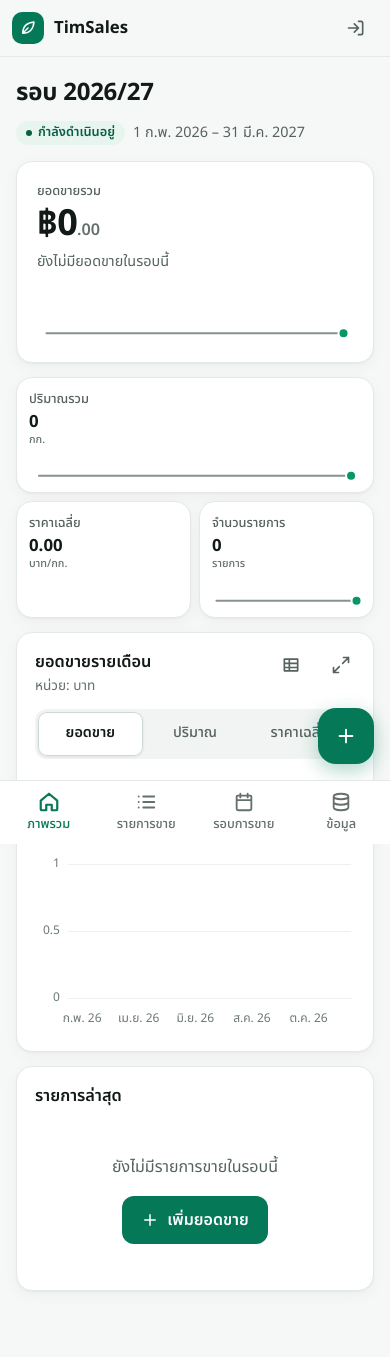
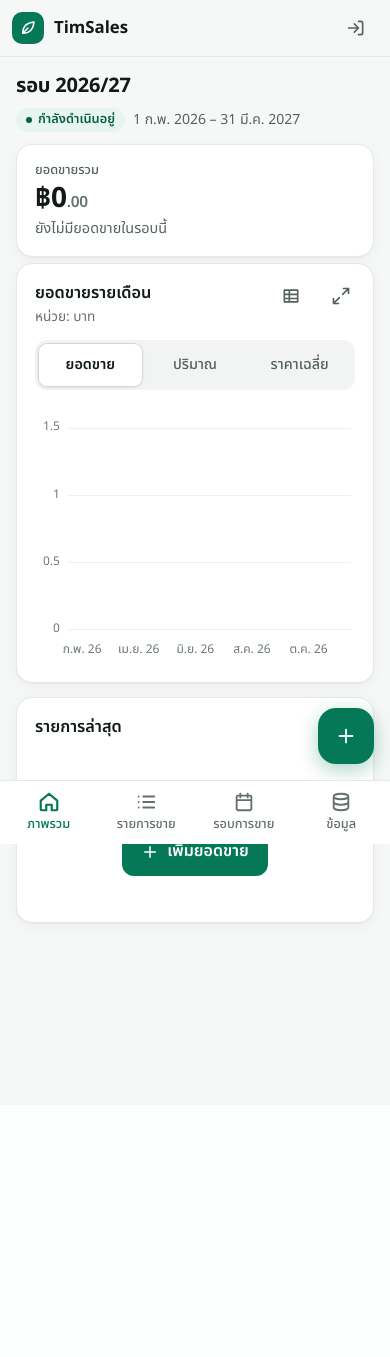
Before and after one commit to samrids/TimSales6, a PHP site: page / in a window 390 px wide. Shown: the top 1357 px of the page. After the commit the page ends 925 px from the top, so only its background shows below. Run offline with PHP 8.4, Linux system fonts and the light colour scheme; the visitor is signed in with stand-in values (Sample User, id 1).

Commit message:
Web: declutter the dashboard
- Season links double as the title (no repeated "รอบ 2026/27" heading);
  status chip and date range in one small line below
- Headline card + three stat tiles → one summary card:
  total, then kg · average price · count
- Drop the four sparklines: they repeated the monthly chart right below.
  sparkline() and its CSS/token removed as unused

Co-Authored-By: Claude Opus 5.5 <noreply@anthropic.com>

```diff
--- a/web/app/icons.php
+++ b/web/app/icons.php
@@ -1,6 +1,6 @@
 <?php
 // ============================================================
-// icons.php — inline SVG line icons and KPI sparklines (no icon font,
+// icons.php — inline SVG line icons (no icon font,
 // no extra requests). Icons use currentColor, so they follow the text.
 // ============================================================
 
@@ -33,50 +33,3 @@ function icon($name, $size = 20) {
         . ' stroke="currentColor" stroke-width="2" stroke-linecap="round" stroke-linejoin="round" aria-hidden="true">'
         . '<path d="' . $d . '"/></svg>';
 }
-
-/**
- * Small trend line for a stat tile: past months in the muted tone, the
- * latest month as an accent dot. Nulls (no sales that month) are skipped.
- * $zeroBase anchors magnitudes at 0 (revenue, kg, count); rates such as
- * price use their own min so small changes stay visible.
- * The SVG stretches to its box (preserveAspectRatio none); strokes and the
- * dot use non-scaling strokes, so lines stay 2px and the dot stays round.
- * Returns '' when there are fewer than two points to draw.
- */
-function sparkline($values, $zeroBase = true) {
-    $pts = array();
-    foreach (array_values($values) as $i => $v) {
-        if ($v !== null) {
-            $pts[] = array($i, (float)$v);
-        }
-    }
-    $n = count($values);
-    if (count($pts) < 2 || $n < 2) {
-        return '';
-    }
-    $w = 100.0;
-    $h = 32.0;
-    $padX = 3.0;
-    $padY = 5.0;
-    $min = $pts[0][1];
-    $max = $pts[0][1];
-    foreach ($pts as $p) {
-        $min = min($min, $p[1]);
-        $max = max($max, $p[1]);
-    }
-    if ($zeroBase) {
-        $min = min($min, 0.0);
-    }
-    $span = $max - $min > 0 ? $max - $min : 1.0;
-    $coords = array();
-    foreach ($pts as $p) {
-        $x = $padX + ($w - 2 * $padX) * $p[0] / ($n - 1);
-        $y = $h - $padY - ($h - 2 * $padY) * ($p[1] - $min) / $span;
-        $coords[] = round($x, 2) . ',' . round($y, 2);
-    }
-    $last = explode(',', end($coords));
-    $dot = 'M' . $last[0] . ' ' . $last[1] . 'h0'; // zero-length path + round cap = a dot that never stretches
-    return '<svg class="spark" viewBox="0 0 100 32" preserveAspectRatio="none" aria-hidden="true">'
-        . '<polyline points="' . implode(' ', $coords) . '" fill="none"/>'
-        . '<path class="spark-ring" d="' . $dot . '"/><path class="spark-dot" d="' . $dot . '"/></svg>';
-}
--- a/web/assets/css/style.css
+++ b/web/assets/css/style.css
@@ -40,7 +40,6 @@
   /* chart — validated: series vs surface (dataviz validate_palette.js) */
   --series: #059669;
   --series-soft: rgba(5, 150, 105, .10);
-  --spark: #86928C;
   --grid: #EDF1EF;
   --axis: #6B7873;
   --radius: 16px;
@@ -76,7 +75,6 @@
     --info-soft: #14243A;
     --series: #12A574;
     --series-soft: rgba(18, 165, 116, .14);
-    --spark: #5E6E68;
     --grid: #212B28;
     --axis: #93A39C;
     --shadow: none;
@@ -189,7 +187,7 @@ small { font-size: .8em; }
   font-weight: 500; font-size: .95rem; white-space: nowrap; font-variant-numeric: tabular-nums;
 }
 .season-tabs a[aria-current="page"] { background: var(--brand-soft); border-color: var(--brand); color: var(--brand-ink); font-weight: 600; }
-.season-meta { display: flex; align-items: center; gap: 8px; flex-wrap: wrap; margin: 0; color: var(--text-2); font-size: .9rem; width: 100%; }
+.season-meta { display: flex; align-items: center; gap: 8px; flex-wrap: wrap; margin: -4px 0 12px; color: var(--text-2); font-size: .875rem; }
 
 .chip { display: inline-flex; align-items: center; gap: 6px; padding: 2px 10px; border-radius: 999px; font-size: .8rem; font-weight: 600; white-space: nowrap; }
 .chip::before { content: ""; width: 6px; height: 6px; border-radius: 50%; background: currentColor; }
@@ -197,14 +195,8 @@ small { font-size: .8em; }
 .chip-ended { background: var(--surface-2); color: var(--text-2); }
 .chip-upcoming { background: var(--info-soft); color: var(--info); }
 
-/* ---------- Hero + stat tiles ---------- */
+/* ---------- Stat tiles ---------- */
 .stat-label { color: var(--text-2); font-size: .85rem; font-weight: 500; }
-.hero { display: grid; gap: 12px; padding: 20px; }
-.hero-value { font-size: clamp(2.25rem, 9vw, 3.25rem); font-weight: 700; letter-spacing: -.02em; line-height: 1.15; margin-top: 2px; }
-.hero-value small { font-size: .45em; font-weight: 600; color: var(--text-3); letter-spacing: 0; }
-.hero-sub { margin: 6px 0 0; color: var(--text-2); font-size: .9rem; }
-.hero-sub strong { color: var(--text); font-weight: 600; }
-.hero-spark .spark { width: 100%; height: 56px; }
 
 .stats { display: grid; grid-template-columns: repeat(3, 1fr); gap: 10px; margin-bottom: 14px; }
 .stats .card { margin-bottom: 0; }
@@ -212,12 +204,6 @@ small { font-size: .8em; }
 .stat { padding: 14px; min-width: 0; }
 .stat-value { font-size: 1.2rem; font-weight: 700; margin-top: 2px; line-height: 1.25; font-variant-numeric: tabular-nums; }
 .stat-value small { font-size: .65em; font-weight: 500; color: var(--text-3); }
-.stat .spark { width: 100%; height: 28px; margin-top: 10px; }
-.spark { display: block; overflow: visible; }
-.spark polyline, .spark path { vector-effect: non-scaling-stroke; stroke-linecap: round; stroke-linejoin: round; }
-.spark polyline { stroke: var(--spark); stroke-width: 2; }
-.spark .spark-ring { stroke: var(--surface); stroke-width: 12; }
-.spark .spark-dot { stroke: var(--series); stroke-width: 8; }
 
 /* ---------- Chart card ---------- */
 .segmented {
@@ -446,7 +432,6 @@ input:focus, select.input:focus { outline: 2px solid var(--brand); outline-offse
   .stat-label { font-size: .8rem; }
   .stat-value { font-size: 1.05rem; }
   .stat-value small { display: block; }
-  .stat .spark { margin-top: 6px; }
   /* 3 tiles: first spans the row so long totals fit on one line */
   .stats:not(.stats-2) { grid-template-columns: 1fr 1fr; }
   .stats:not(.stats-2) > :first-child { grid-column: 1 / -1; }
@@ -462,8 +447,6 @@ input:focus, select.input:focus { outline: 2px solid var(--brand); outline-offse
   .has-tabbar .fab { bottom: 28px; }
   .fab { right: 28px; bottom: 28px; padding: 0 22px 0 18px; }
   .fab-label { display: inline; }
-  .hero { grid-template-columns: 1fr 1fr; align-items: end; padding: 24px; }
-  .hero-spark .spark { height: 72px; }
   .chart-box { height: 320px; }
   .stat { padding: 16px 18px; }
   .stat-value { font-size: 1.35rem; }
@@ -474,5 +457,5 @@ input:focus, select.input:focus { outline: 2px solid var(--brand); outline-offse
   * { transition: none !important; animation: none !important; }
 }
 @media (forced-colors: active) {
-  .chip::before, .spark { forced-color-adjust: none; }
+  .chip::before { forced-color-adjust: none; }
 }
--- a/web/index.php
+++ b/web/index.php
@@ -1,5 +1,5 @@
 <?php
-// Dashboard — season picker, headline revenue, 3 stat tiles, one monthly
+// Dashboard — season picker, one summary card (revenue, kg, price, count), one monthly
 // chart with a metric switch (revenue / volume / average price) + table view,
 // and the latest sales.
 require __DIR__ . '/app/bootstrap.php';
@@ -23,21 +23,6 @@ try {
     $error = error_message('ไม่สามารถโหลดข้อมูลได้', $e);
 }
 
-// Sparkline series: months up to now only (future months would draw a fake drop to 0)
-$spark = array('revenue' => array(), 'kg' => array(), 'price' => array(), 'count' => array());
-$peak = null;
-foreach ($monthly as $p) {
-    if ($p['future']) {
-        continue;
-    }
-    $spark['revenue'][] = $p['revenue'];
-    $spark['kg'][] = $p['kg'];
-    $spark['price'][] = $p['price'];
-    $spark['count'][] = $p['count'];
-    if ($p['revenue'] > 0 && ($peak === null || $p['revenue'] > $peak['revenue'])) {
-        $peak = $p;
-    }
-}
 $recent = array_slice(array_reverse($sales), 0, 5);
 
 $pageTitle = $season !== null ? 'ภาพรวม ' . $season->label() : 'ภาพรวม';
@@ -53,43 +38,26 @@ require APP_DIR . '/views/header.php';
 <?php endif; ?>
 
 <?php if ($season !== null): ?>
-<section class="page-head">
+<?php $tabs = season_tabs($seasons, $season, 'index.php'); ?>
+<section class="list-toolbar">
+  <?php if ($tabs !== ''): ?>
+    <?php echo $tabs; /* the highlighted link is the title — no separate heading repeating it */ ?>
+  <?php else: ?>
     <p class="season-title"><?php echo h($season->label()); ?></p>
+  <?php endif; ?>
+</section>
 <p class="season-meta"><?php echo season_chip($season); ?><span><?php echo h(season_range($season)); ?></span></p>
-  <?php echo season_tabs($seasons, $season, 'index.php'); ?>
-</section>
 
-<section class="card hero">
-  <div>
+<section class="card list-summary">
   <div class="stat-label">ยอดขายรวม</div>
-    <div class="hero-value"><?php echo money_hero($stats['totalAmount']); ?></div>
-    <p class="hero-sub">
-      <?php if ($peak !== null): ?>
-        เดือนที่ขายได้มากที่สุด <strong><?php echo h($peak['title']); ?></strong> · <?php echo h(fmt_money($peak['revenue'])); ?>
+  <div class="list-summary-total"><?php echo money_hero($stats['totalAmount']); ?></div>
+  <p class="list-summary-sub">
+    <?php if ($stats['recordCount'] > 0): ?>
+      <?php echo h(fmt_trim($stats['totalKg'])); ?> กก. · เฉลี่ย <?php echo h(fmt_number($stats['averageUnitPrice'])); ?> บาท/กก. · <?php echo (int)$stats['recordCount']; ?> รายการ
     <?php else: ?>
       ยังไม่มียอดขายในรอบนี้
     <?php endif; ?>
   </p>
-  </div>
-  <div class="hero-spark"><?php echo sparkline($spark['revenue']); ?></div>
-</section>
-
-<section class="stats">
-  <div class="card stat">
-    <div class="stat-label">ปริมาณรวม</div>
-    <div class="stat-value"><?php echo h(fmt_trim($stats['totalKg'])); ?> <small>กก.</small></div>
-    <?php echo sparkline($spark['kg']); ?>
-  </div>
-  <div class="card stat">
-    <div class="stat-label">ราคาเฉลี่ย</div>
-    <div class="stat-value"><?php echo h(fmt_number($stats['averageUnitPrice'])); ?> <small>บาท/กก.</small></div>
-    <?php echo sparkline($spark['price'], false); ?>
-  </div>
-  <div class="card stat">
-    <div class="stat-label">จำนวนรายการ</div>
-    <div class="stat-value"><?php echo (int)$stats['recordCount']; ?> <small>รายการ</small></div>
-    <?php echo sparkline($spark['count']); ?>
-  </div>
 </section>
 
 <?php if (!empty($monthly)): ?>
```
Lines whose indentation alone changed are shown as unchanged.
